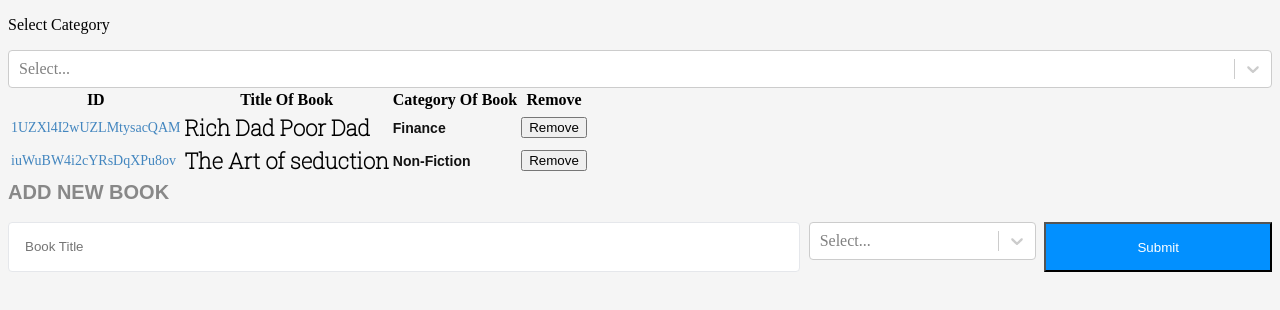
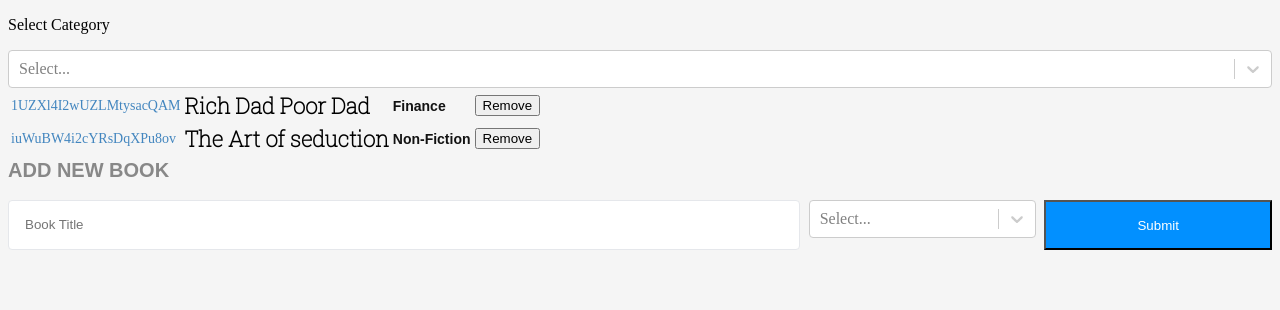
Before and after one commit to tanzila-abedin/bookstore, a React (Create React App) app: page / in a window 1280 px wide. Shown: the top 310 px of the page. Built offline with nearby package versions, Linux system fonts and the light colour scheme.

Commit message:
Remove th headings

```diff
--- a/src/containers/BooksList.js
+++ b/src/containers/BooksList.js
@@ -41,14 +41,6 @@
     <div className="booklist">
       <CategoryFilter options={options} handleChange={handleFilterChange} />
       <table className="booklist-table">
-        <thead>
-          <tr className="booklist-row">
-            <th className="booklist-header">ID</th>
-            <th className="booklist-title">Title Of Book</th>
-            <th className="booklist-category">Category Of Book</th>
-            <th className="booklist-remove">Remove</th>
-          </tr>
-        </thead>
         <tbody>
           {displayFilteredBooks()}
         </tbody>
```
